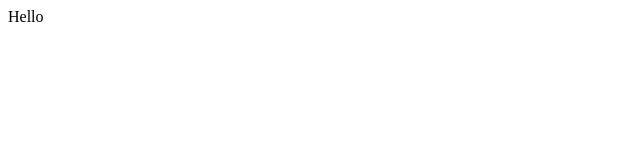
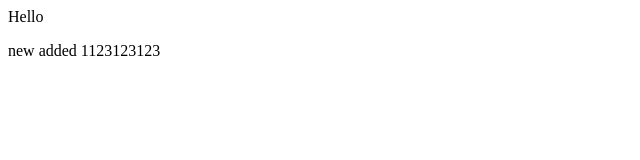
Before and after one commit to shoshin1996/demo, a plain HTML site: page index.html in a window 1280 px wide. Shown: the whole page, without its empty margins (0-640 px from the left). Drawn offline with Linux system fonts and the light colour scheme.

Commit message:
-m "this is commit message"

```diff
--- a/index.html
+++ b/index.html
@@ -1 +1,3 @@
 <div>Hello</div>
+
+<p>new added 1123123123</p>
```
Also changed, not shown: 1 other file.
